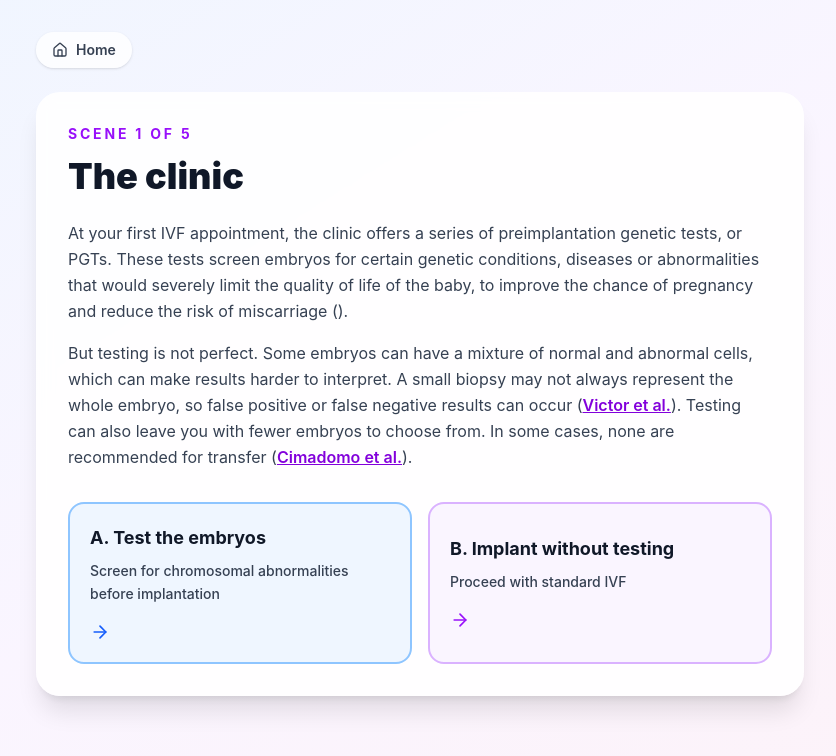
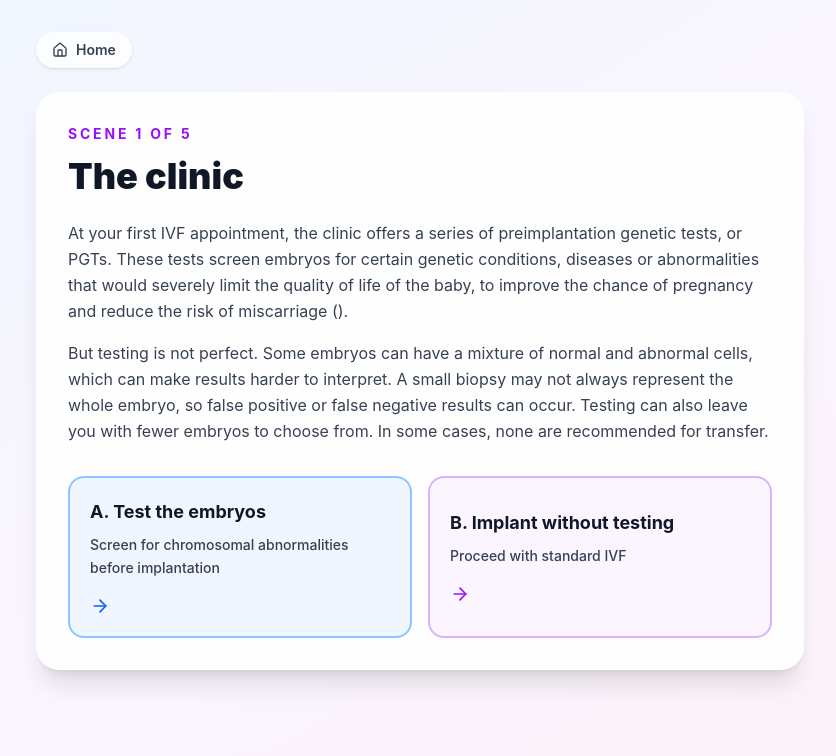
Before and after one commit to anastasia-morf/Designer_babies, a React (Vite) app: page / in a window 1280 px wide. Both pictures are taken after a click on the button "Begin the journey". Shown: the top 756 px of the page, without its empty margins (220-1056 px from the left). Built offline with nearby package versions, Linux system fonts and the light colour scheme.

Commit message:
Update Scene1.tsx

```diff
--- a/src/app/components/Scene1.tsx
+++ b/src/app/components/Scene1.tsx
@@ -40,26 +40,8 @@ export function Scene1({ onChoice, onHome }: Scene1Props) {
             <p>
               But testing is not perfect. Some embryos can have a mixture of normal and abnormal cells,
               which can make results harder to interpret. A small biopsy may not always represent the
-              whole embryo, so false positive or false negative results can occur (
-              <a
-                href="https://pubmed.ncbi.nlm.nih.gov/30691630/"
-                target="_blank"
-                rel="noopener noreferrer"
-                className="font-semibold text-purple-700 underline hover:text-purple-900"
-              >
-                Victor et al.
-              </a>
-              ). Testing can also leave you with fewer embryos to choose from. In some cases, none are
-              recommended for transfer (
-              <a
-                href="https://pubmed.ncbi.nlm.nih.gov/26942198/"
-                target="_blank"
-                rel="noopener noreferrer"
-                className="font-semibold text-purple-700 underline hover:text-purple-900"
-              >
-                Cimadomo et al.
-              </a>
-              ).
+              whole embryo, so false positive or false negative results can occur. Testing can also leave you with fewer embryos to choose from. In some cases, none are
+              recommended for transfer.
             </p>
           </div>
 
```
